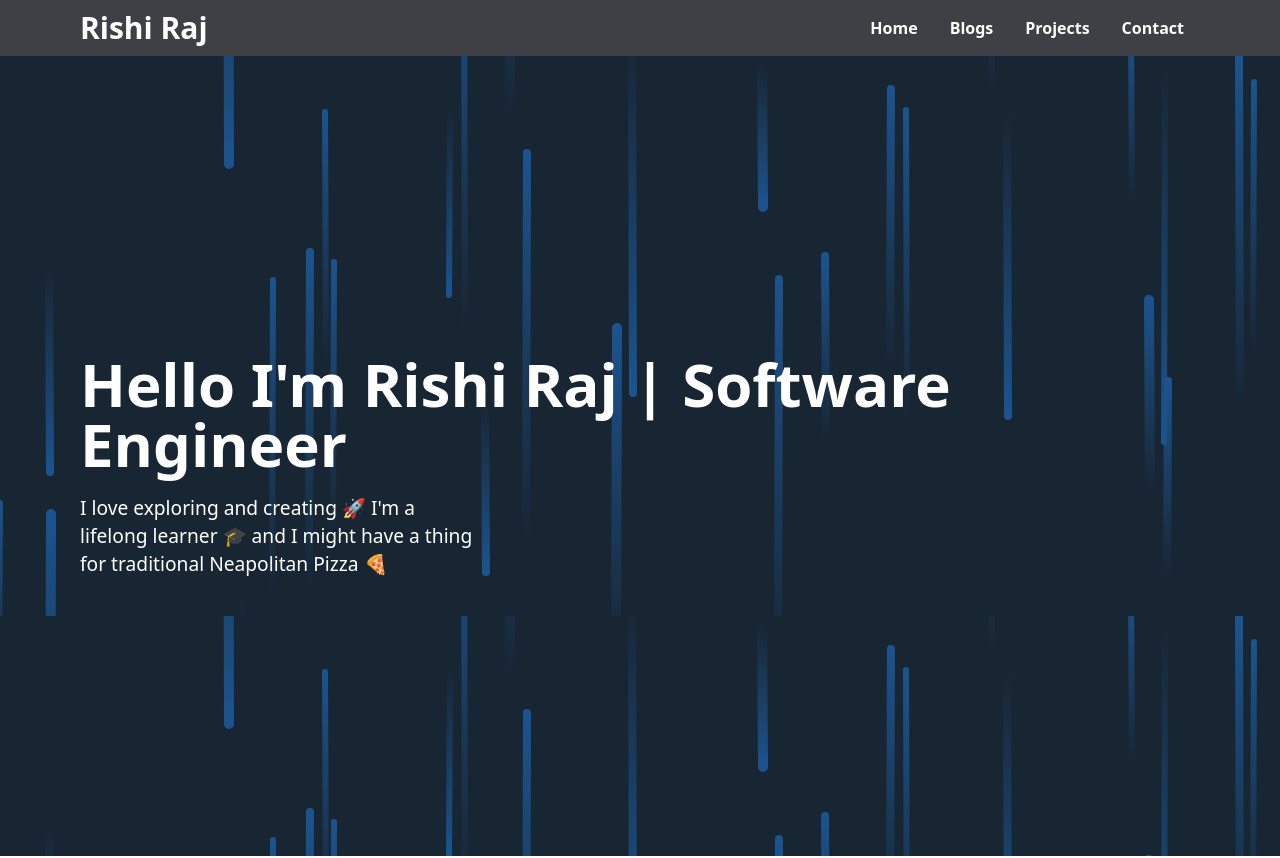
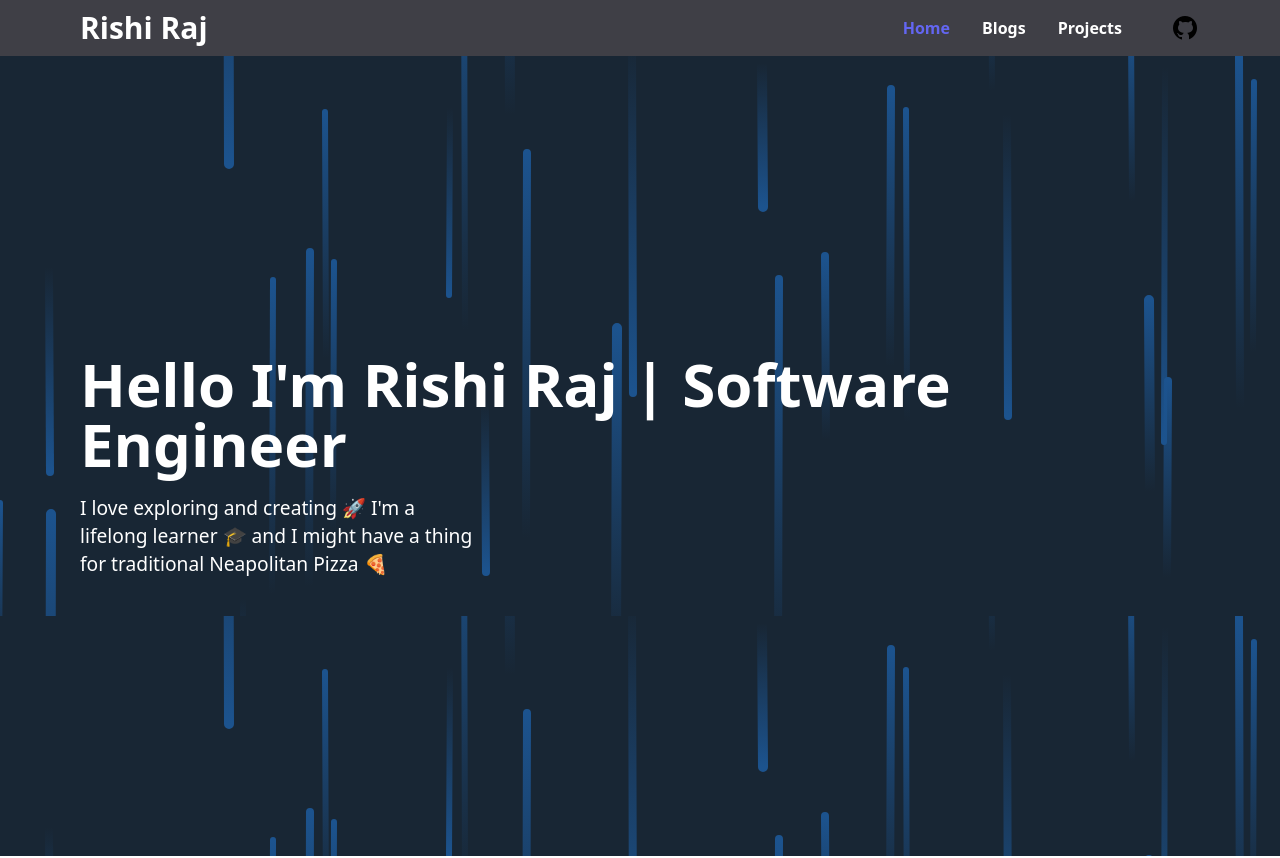
Before and after one commit to Inquisitive-Rishi/portfolio_website_V2, a React (Vite) app in the folder portfolio_website/: page / in a window 1280 px wide. Shown: the top 858 px of the page. Built offline with nearby package versions, Linux system fonts and the light colour scheme.

Commit message:
get data on github page load

```diff
--- /dev/null
+++ b/portfolio_website/src/components/Github.jsx
@@ -0,0 +1,23 @@
+import { useEffect } from "react"
+
+const myUrl = 'https://api.github.com/users/Inquisitive-Rishi'
+
+function Github() {
+  useEffect(() => {
+    async function getData() {
+      const res = await fetch(myUrl)
+      const data = await res.json()
+      const [avatar, followers, following, location, public_repos, twitter, name] = [ data.avatar_url, data.followers, data.following, data.location, data.public_repos, data.twitter_username, data.name ]
+      console.log(avatar,followers,following,location,public_repos,twitter,name );
+    }
+    getData()
+  })
+
+  return (
+    <div className='flex justify-center items-center text-3xl text-black'>
+      <h1>Github Page</h1>
+    </div>
+  )
+}
+
+export default Github
--- a/portfolio_website/src/components/NavButton.jsx
+++ b/portfolio_website/src/components/NavButton.jsx
@@ -1,10 +1,12 @@
-import { Link } from "react-router-dom";
+import { NavLink } from "react-router-dom";
+
 
 function NavButton({txt, linkTo}) {
   return (
     <button className="relative px-4 py-2 text-base text-white bg-transparent border-none cursor-pointer group">
-      <Link to={linkTo}>{txt}</Link>
-      <span className="absolute inset-x-0 bottom-0 left-0 w-0 h-1 bg-blue-500 transition-width duration-300 group-hover:w-full"></span>
+      <NavLink className={({isActive}) => `${isActive ? "text-indigo-500" : ""}`
+      } to={linkTo}>{txt}</NavLink>
+      <span className="absolute inset-x-0 bottom-0 left-0 w-0 h-1 bg-indigo-500 transition-width duration-300 group-hover:w-full"></span>
     </button>
   )
 }
--- a/portfolio_website/src/components/Navbar.jsx
+++ b/portfolio_website/src/components/Navbar.jsx
@@ -3,6 +3,8 @@ import * as data from '../data.js'
 import hamImg from "../assets/hamburger.png"
 import closeNavImg from "../assets/close.png"
 import { useState } from "react";
+import gitImg from '../assets/git.png'
+import { Link } from 'react-router-dom'
 
 
 function Navbar() {
@@ -25,6 +27,11 @@ function Navbar() {
         {data.links.map(link => <NavButton txt={link.text} linkTo={link.link} key={link.text}/>)}
       </div>
       }
+      <button>
+        <Link to="github" >
+          <img src={gitImg} alt="git image" />
+        </Link>
+      </button>
     </div>
   )
 }
--- a/portfolio_website/src/components/Router.jsx
+++ b/portfolio_website/src/components/Router.jsx
@@ -3,6 +3,7 @@ import BlogPage from './blogs/BlogPage'
 import ProjectsPage from "./projects/ProjectsPage"
 import App from "../App"
 import Homepage from "./Homepage"
+import Github from "./Github"
 
 export default function Router() {
   const router = createBrowserRouter([
@@ -12,7 +13,8 @@ export default function Router() {
       children: [
         { index: true, element: <Homepage/> },
         { path: "blogs", element: <BlogPage/> },
-        { path: "projects", element: <ProjectsPage/> }
+        { path: "projects", element: <ProjectsPage/> },
+        { path: "github", element: <Github/> }
       ]
     },
   ])
--- a/portfolio_website/src/components/blogs/BlogPage.jsx
+++ b/portfolio_website/src/components/blogs/BlogPage.jsx
@@ -2,7 +2,7 @@ import BlogCard from "./BlogCard";
 
 export default function BlogPage() {
   return (
-    <div className="p-10 text-black grow">
+    <div className="p-10 text-black grow-[1]">
       <p className="text-3xl font-bold">This is a blog Page</p>
       <div className="grid gap-3" style={{ gridTemplateColumns: 'repeat(auto-fill, minmax(300px, 1fr))' }}>
         <BlogCard/>
--- a/portfolio_website/src/components/projects/ProjectsPage.jsx
+++ b/portfolio_website/src/components/projects/ProjectsPage.jsx
@@ -2,7 +2,7 @@
 export default function ProjectsPage() {
   return (
     <div className="text-black">
-      <h1>This is a project page</h1>
+      <p className="font-bold text-3xl">This is a project page</p>
     </div>
   )
 }
--- a/portfolio_website/src/data.js
+++ b/portfolio_website/src/data.js
@@ -2,7 +2,6 @@ const links = [
   { link: "/", text: "Home" },
   { link: "blogs", text: "Blogs" },
   { link: "projects", text: "Projects" },
-  { link: "#", text: "Contact" },
 ]
 
 const heroTxt = "I love exploring and creating 🚀 I'm a lifelong learner 🎓 and I might have a thing for traditional Neapolitan Pizza 🍕"
```
Also changed, not shown: portfolio_website/src/assets/git.png (added).
